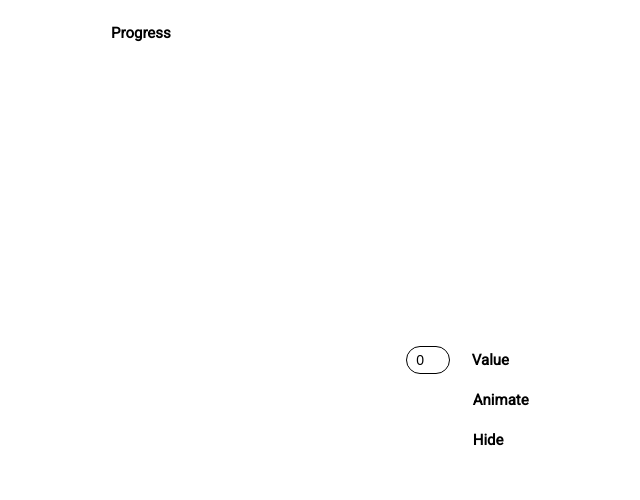
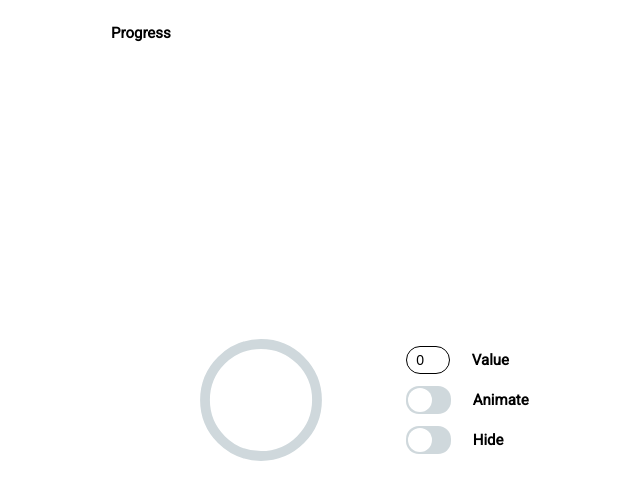
Before and after one commit to tv-tugova/CircularProgress, a website: page index.html in a window 1280 px wide. Shown: the whole page, without its empty margins (265-905 px from the left). Drawn offline with Linux system fonts and the light colour scheme; the site is published under a folder, as on GitHub Pages, so addresses that start at the root find nothing.

Commit message:
update paths and package.json

```diff
--- a/css/style.css
+++ b/css/style.css
@@ -1,5 +1,5 @@
 @import url("https://fonts.googleapis.com/css2?family=Roboto:wght@400&display=swap");
-@import "/css/variables.css";
+@import "./variables.css";
 
 body {
   font-family: "Roboto", sans-serif;
--- a/index.html
+++ b/index.html
@@ -54,6 +54,6 @@
         </label>
       </div>
     </div>
-    <script src="/js/script.js"></script>
+    <script src="./js/script.js"></script>
   </body>
 </html>
--- a/package.json
+++ b/package.json
@@ -6,9 +6,7 @@
   "scripts": {
     "start": "live-server ./",
     "test": "echo \"Error: no test specified\" && exit 1",
-    "build": "echo 'No build step needed'",
-    "predeploy": "npm run build",
-    "deploy": "gh-pages -d build"
+    "deploy": "gh-pages -d ."
   },
   "keywords": [],
   "author": "",
```
